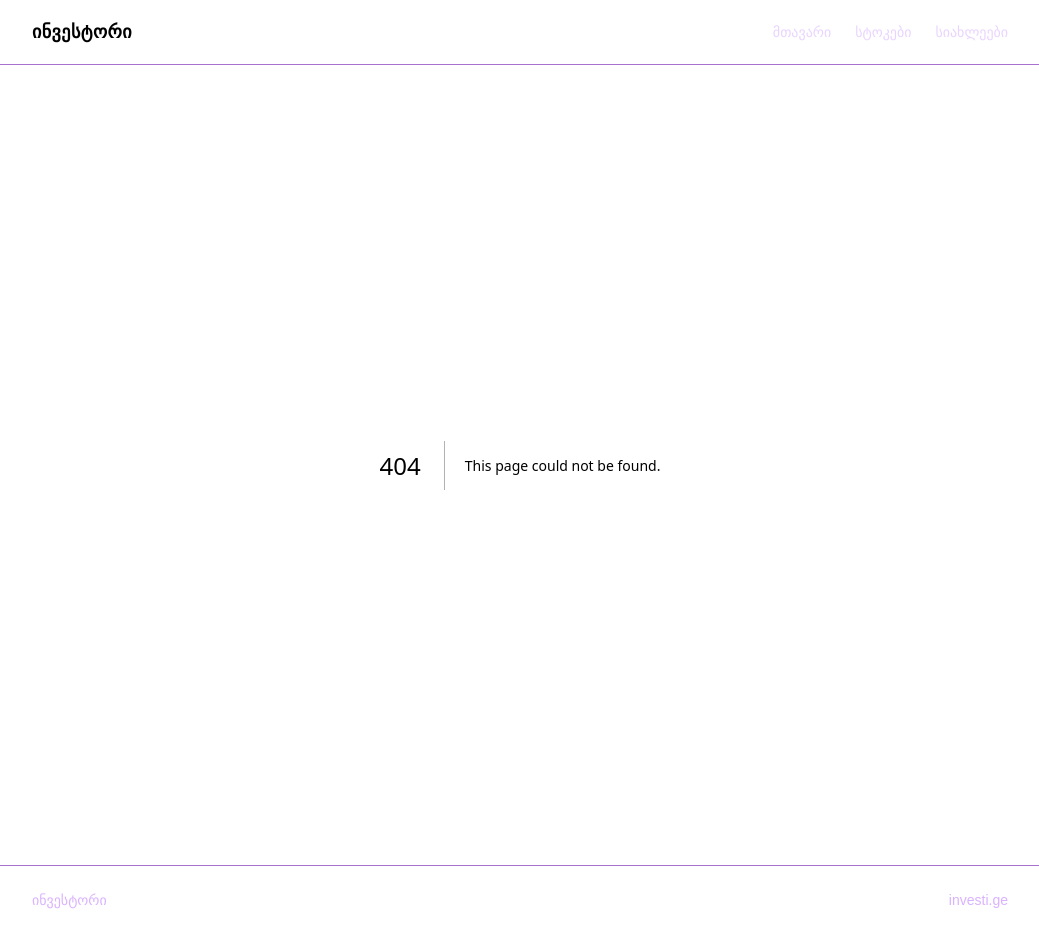
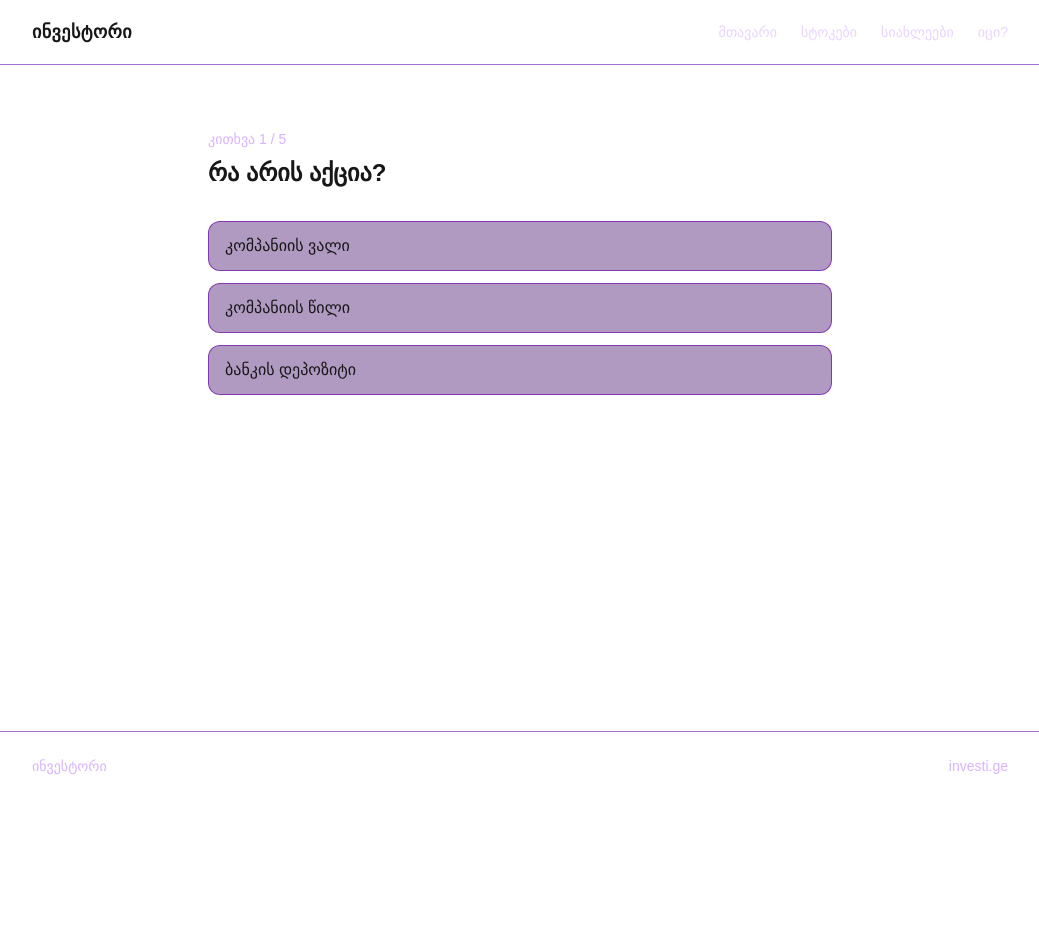
Before and after one commit to investige/investi, a Next.js app: page /quiz in a window 1280 px wide. Before the commit this address had no page. Shown: the whole page, without its empty margins (120-1159 px from the left). After the commit the page ends 800 px from the top, so only its background shows below. Built offline with nearby package versions, Linux system fonts and the light colour scheme.

Commit message:
Add Ici quiz

```diff
--- a/app/components/Header.tsx
+++ b/app/components/Header.tsx
@@ -15,8 +15,12 @@ export default function Header() {
           <a href="/news" className="hover:text-white">
             სიახლეები
           </a>
+                            <a href="/quiz" className="hover:text-white">
+      იცი?
+          </a>
         </nav>
       </div>
     </header>
-  );
+
+);
 }
--- /dev/null
+++ b/app/quiz/page.tsx
@@ -0,0 +1,112 @@
+"use client";
+
+import { useState } from "react";
+
+const questions = [
+  {
+    q: "რა არის აქცია?",
+    options: [
+      "კომპანიის ვალი",
+      "კომპანიის წილი",
+      "ბანკის დეპოზიტი",
+    ],
+    answer: 1,
+  },
+  {
+    q: "რას ნიშნავს ETF?",
+    options: [
+      "ერთი კომპანიის აქცია",
+      "ფონდი, რომელშიც ბევრი კომპანიაა",
+      "კრიპტოვალუტა",
+    ],
+    answer: 1,
+  },
+  {
+    q: "Buy & Hold რას ნიშნავს?",
+    options: [
+      "ყოველდღე ყიდვა-გაყიდვა",
+      "ყიდვა და დიდი ხნით შენახვა",
+      "მხოლოდ ოქროს ყიდვა",
+    ],
+    answer: 1,
+  },
+  {
+    q: "დივერსიფიკაცია რატომ კეთდება?",
+    options: [
+      "რომ ერთ კომპანიაზე არ იყოს ყველაფერი",
+      "რომ მეტი საკომისიო გადაიხადო",
+      "რომ მხოლოდ ერთი აქცია იყიდო",
+    ],
+    answer: 0,
+  },
+  {
+    q: "ვინ არის უორენ ბაფეტი?",
+    options: [
+      "კრიპტოს შემქმნელი",
+      "ცნობილი გრძელვადიანი ინვესტორი",
+      "საქართველოს ბანკის დამფუძნებელი",
+    ],
+    answer: 1,
+  },
+];
+
+export default function QuizPage() {
+  const [step, setStep] = useState(0);
+  const [score, setScore] = useState(0);
+  const [done, setDone] = useState(false);
+
+  function choose(index: number) {
+    if (index === questions[step].answer) {
+      setScore(score + 1);
+    }
+
+    if (step + 1 === questions.length) {
+      setDone(true);
+    } else {
+      setStep(step + 1);
+    }
+  }
+
+  if (done) {
+    return (
+      <main className="max-w-2xl mx-auto px-6 py-16 text-center">
+        <h1 className="text-3xl font-bold mb-4">შედეგი</h1>
+        <p className="text-xl text-purple-100">
+          {score} / {questions.length}
+        </p>
+        <button
+          className="mt-8 rounded-lg bg-white text-[#2d1b4e] px-5 py-2 font-medium"
+          onClick={() => {
+            setStep(0);
+            setScore(0);
+            setDone(false);
+          }}
+        >
+          თავიდან
+        </button>
+      </main>
+    );
+  }
+
+  const current = questions[step];
+
+  return (
+    <main className="max-w-2xl mx-auto px-6 py-16">
+      <p className="text-sm text-purple-300 mb-2">
+        კითხვა {step + 1} / {questions.length}
+      </p>
+      <h1 className="text-2xl font-bold mb-8">{current.q}</h1>
+      <div className="space-y-3">
+        {current.options.map((option, index) => (
+          <button
+            key={option}
+            onClick={() => choose(index)}
+            className="w-full text-left rounded-xl border border-purple-800/70 bg-purple-950/40 px-4 py-3 hover:bg-purple-900/60"
+          >
+            {option}
+          </button>
+        ))}
+      </div>
+    </main>
+  );
+}
```
